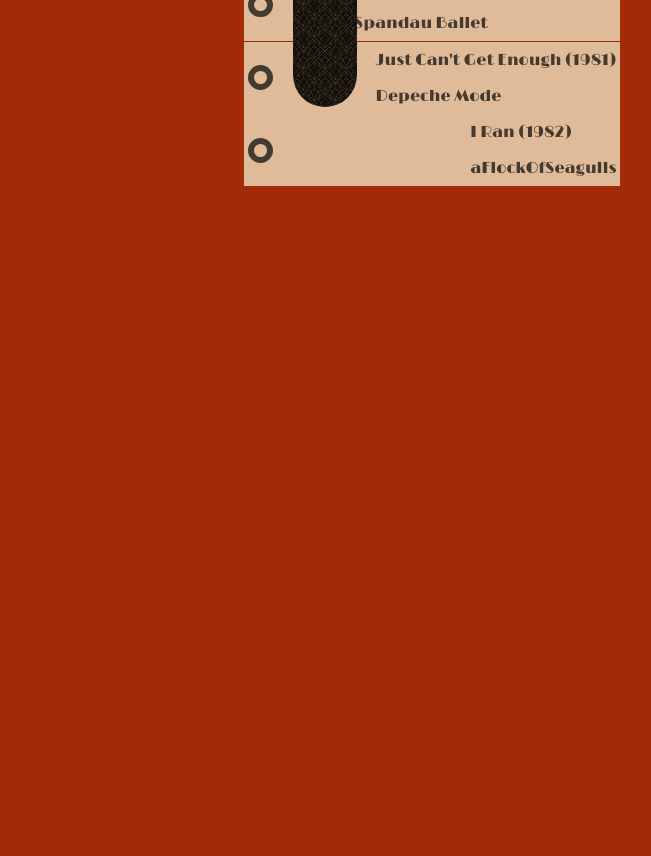
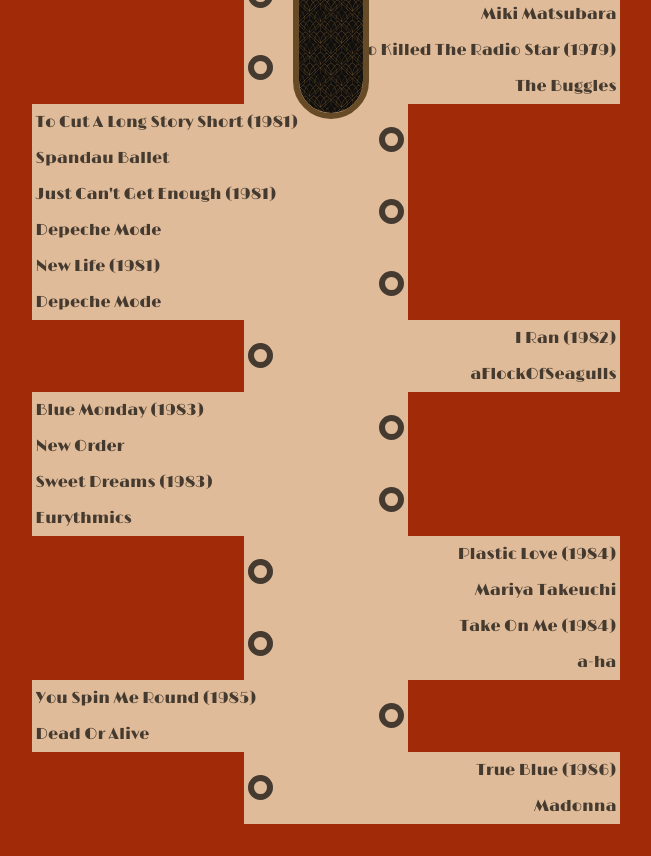
Before and after one commit to Manas-maker/ge2023, a plain HTML site: page index.html in a window 1280 px wide. Shown: the part 677-1533 px from the top of the page, without its empty margins (334-985 px from the left). Before the commit the page ends 928 px from the top, so only its background shows below. Drawn offline with nearby package versions, Linux system fonts and the light colour scheme.

Commit message:
added cover and songs till end of 80s

```diff
--- a/index.html
+++ b/index.html
@@ -13,6 +13,7 @@
 </head>
 <body>
     <div class="bar"></div>
+    <div class="cover"><h1>808s & 303s</h1><h2>Synthpop Through The Years</h2><h3>Manas Pradhan(222MCS01)</h3></div>
     <ul class="main">
         <li class="song left">
                 <div class="circle"></div>
@@ -34,7 +35,7 @@
                 <source src="./songs/Hot Butter - Popcorn_sample.mp3">
             </audio>
         </li>
-        <li class="song right">
+        <li class="song left">
             <div class="circle"></div>
             <sec class="content">
                 <p class="name">Autobahn (1974)</p>
@@ -44,7 +45,7 @@
                 <source src="./songs/Autobahn (2009 Remaster)_sample.mp3">
             </audio>
         </li>
-        <li class="song left">
+        <li class="song right">
             <div class="circle"></div>
             <sec class="content">
                 <p class="name">I Feel Love (1977)</p>
@@ -94,7 +95,7 @@
                 <source src="./songs/The Buggles - Video Killed The Radio Star (Official Music Video)_sample.mp3">
             </audio>
         </li>
-        <li class="song right">
+        <li class="song left">
             <div class="circle"></div>
             <sec class="content">
                 <p class="name">To Cut A Long Story Short (1981)</p>
@@ -104,7 +105,7 @@
                 <source src="./songs/Spandau Ballet - To Cut A Long Story Short (HD Remastered)_sample.mp3">
             </audio>
         </li>
-        <li class="song right">
+        <li class="song left">
             <div class="circle"></div>
             <sec class="content">
                 <p class="name">Just Can't Get Enough (1981)</p>
@@ -112,6 +113,16 @@
             </sec>
             <audio class="audio" preload="auto">
                 <source src="./songs/Just Can't Get Enough_sample.mp3">
+            </audio>
+        </li>
+        <li class="song left">
+            <div class="circle"></div>
+            <sec class="content">
+                <p class="name">New Life (1981)</p>
+                <p class="artist">Depeche Mode</p>
+            </sec>
+            <audio class="audio" preload="auto">
+                <source src="./songs/New Life_sample.mp3">
             </audio>
         </li>
         <li class="song right">
@@ -124,6 +135,66 @@
                 <source src="./songs/I Ran (So Far Away) (2023 Remaster)-[AudioTrimmer.com].mp3">
             </audio>
         </li>
+        <li class="song left">
+            <div class="circle"></div>
+            <sec class="content">
+                <p class="name">Blue Monday (1983)</p>
+                <p class="artist">New Order</p>
+            </sec>
+            <audio class="audio" preload="auto">
+                <source src="./songs/New Order - Blue Monday (Official Lyric Video)_sample.mp3">
+            </audio>
+        </li>
+        <li class="song left">
+            <div class="circle"></div>
+            <sec class="content">
+                <p class="name">Sweet Dreams (1983)</p>
+                <p class="artist">Eurythmics</p>
+            </sec>
+            <audio class="audio" preload="auto">
+                <source src="./songs/Sweet Dreams (Are Made of This) (Remastered)_sample.mp3">
+            </audio>
+        </li>
+        <li class="song right">
+            <div class="circle"></div>
+            <sec class="content">
+                <p class="name">Plastic Love (1984)</p>
+                <p class="artist">Mariya Takeuchi</p>
+            </sec>
+            <audio class="audio" preload="auto">
+                <source src="./songs/Mariya Takeuchi - Plastic Love 竹内 まりや (1985) [1080p]-[AudioTrimmer.com].mp3">
+            </audio>
+        </li>
+        <li class="song right">
+            <div class="circle"></div>
+            <sec class="content">
+                <p class="name">Take On Me (1984)</p>
+                <p class="artist">a-ha</p>
+            </sec>
+            <audio class="audio" preload="auto">
+                <source src="./songs/takeOnMe_sample.mp3">
+            </audio>
+        </li>
+        <li class="song left">
+            <div class="circle"></div>
+            <sec class="content">
+                <p class="name">You Spin Me Round (1985)</p>
+                <p class="artist">Dead Or Alive</p>
+            </sec>
+            <audio class="audio" preload="auto">
+                <source src="./songs/Dead Or Alive - You Spin Me Round (Like a Record) (Official Video)_sample.mp3">
+            </audio>
+        </li>
+        <li class="song right">
+            <div class="circle"></div>
+            <sec class="content">
+                <p class="name">True Blue (1986)</p>
+                <p class="artist">Madonna</p>
+            </sec>
+            <audio class="audio" preload="auto">
+                <source src="./songs/Madonna - True Blue (Official Video)_sample.mp3">
+            </audio>
+        </li>
     </ul>
 
 </body>
--- a/style.css
+++ b/style.css
@@ -1,8 +1,12 @@
 body {
-    padding: 4rem 0px;
+    padding: 2rem 0px;
     margin: 0px;
     background-color: #a12a09;
     font-family: 'Limelight', cursive;
+}
+
+.cover {
+    color: #011a20;
 }
 .song {
     width: 23rem;
@@ -44,6 +48,9 @@
     background-size: contain;
     background-repeat: repeat;
     position: fixed;
+    border-width: 6px;
+    border-style: solid;
+    border-color: #674a26;
     left: 49vw;
     top: 1.5rem;
 }
@@ -56,12 +63,13 @@
 .right {
     align-self: end;
     flex-direction: row;
+    text-align: right;
 }
 
 .left:hover {
-    transform: translateX(-8px);
+    transform: translateX(8px);
 }
 
 .right:hover {
-    transform: translateX(8px);
+    transform: translateX(-8px);
 }
```
Also changed, not shown: 13 other files.
